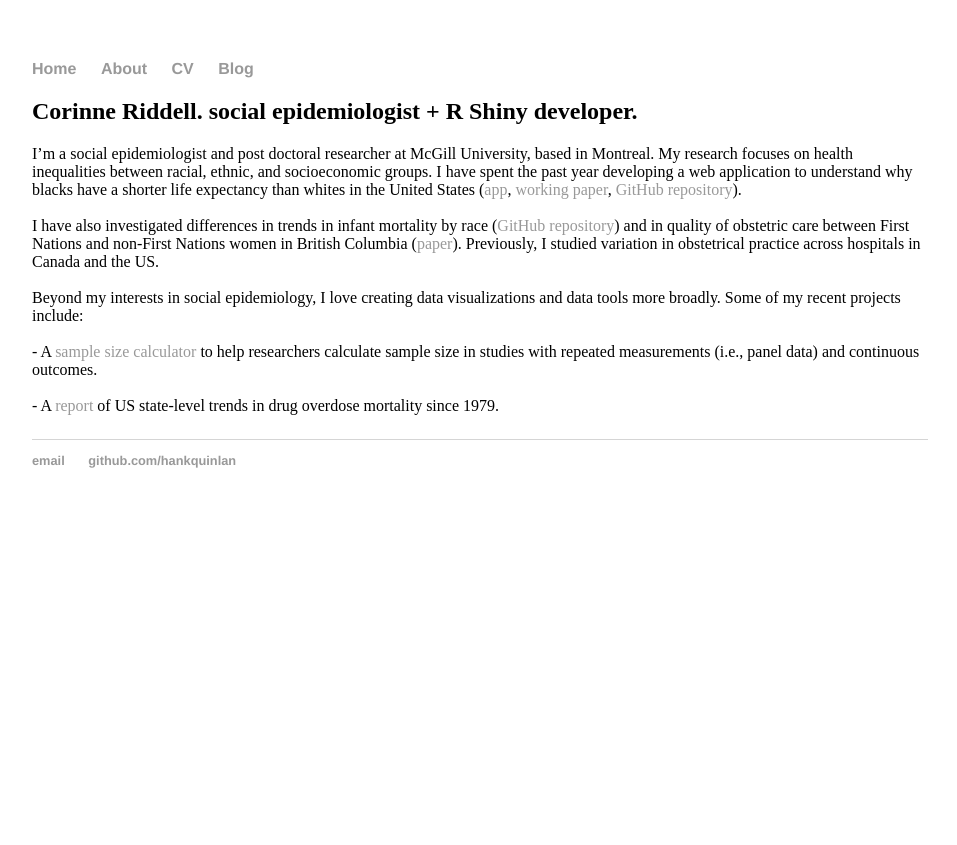
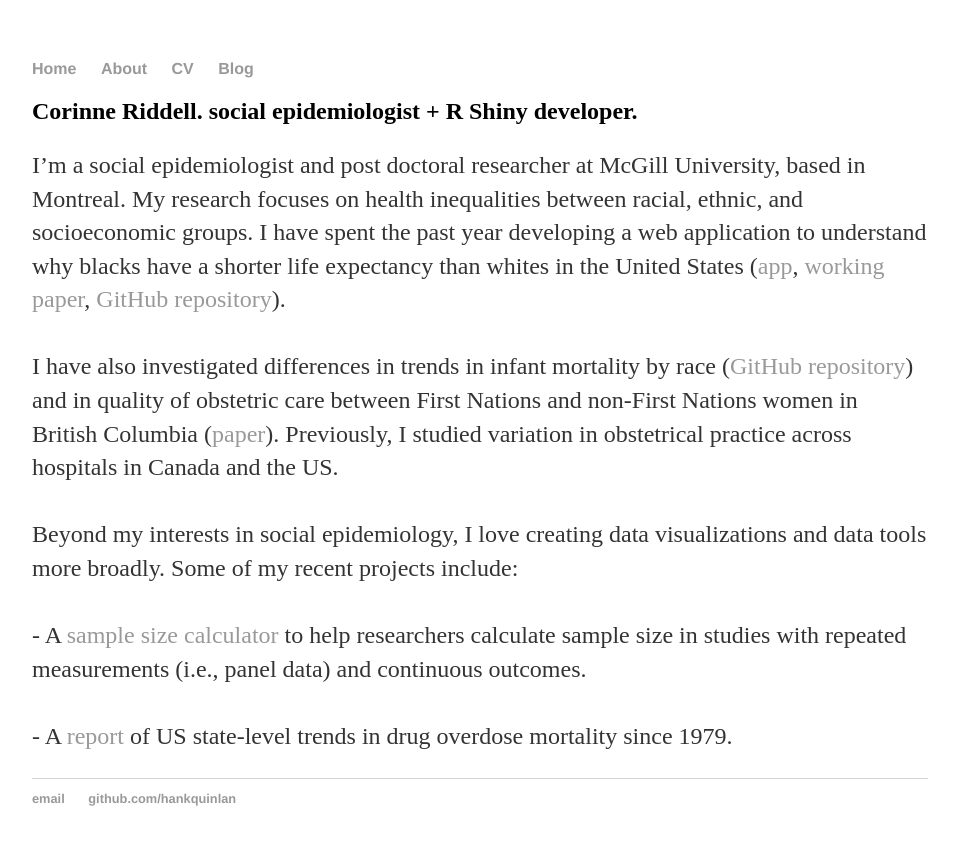
Before and after one commit to corinne-riddell/corinne-riddell.github.io, a Jekyll site: the page built from index.html, in a window 1280 px wide. Shown: the top 845 px of the page, without its empty margins (160-1117 px from the left). Built offline with Jekyll 4.4.1, drawn with Linux system fonts in a browser that asks for light colours.

Commit message:
add missing p tag

```diff
--- a/index.html
+++ b/index.html
@@ -4,7 +4,7 @@
 ---
 <div class="blurb">
 	<h2>Corinne Riddell.	    social epidemiologist + R Shiny developer.</h2>
-	I’m a social epidemiologist and post doctoral researcher at McGill University, based in Montreal. My research focuses on health inequalities between racial, ethnic, and socioeconomic groups. I have spent the past year developing a web application to understand why blacks have a shorter life expectancy than whites in the United States (<a href="https://corinne-riddell.shinyapps.io/black-white-life-expectancy/">app</a>, <a href="http://biorxiv.org/content/early/2017/05/25/140152">working paper</a>, <a href="https://github.com/corinne-riddell/BlackWhiteMortalityGap">GitHub repository</a>).<br/><br/>
+	<p>I’m a social epidemiologist and post doctoral researcher at McGill University, based in Montreal. My research focuses on health inequalities between racial, ethnic, and socioeconomic groups. I have spent the past year developing a web application to understand why blacks have a shorter life expectancy than whites in the United States (<a href="https://corinne-riddell.shinyapps.io/black-white-life-expectancy/">app</a>, <a href="http://biorxiv.org/content/early/2017/05/25/140152">working paper</a>, <a href="https://github.com/corinne-riddell/BlackWhiteMortalityGap">GitHub repository</a>).<br/><br/>
 		I have also investigated differences in trends in infant mortality by race (<a href="https://github.com/corinne-riddell/InfantMortality">GitHub repository</a>) and in quality of obstetric care between First Nations and non-First Nations women in British Columbia (<a href="http://www.cmaj.ca/content/188/2/E36.long">paper</a>). Previously, I studied variation in obstetrical practice across hospitals in Canada and the US.<br/><br/>
 		Beyond my interests in social epidemiology, I love creating data visualizations and data tools more broadly. Some of my recent projects include:<br/><br/>
 		- A <a href="https://corinne-riddell.shinyapps.io/mcgilleboh-samplesizecalculator/">sample size calculator</a> to help researchers calculate sample size in studies with repeated measurements (i.e., panel data) and continuous outcomes.<br/><br/>
```
